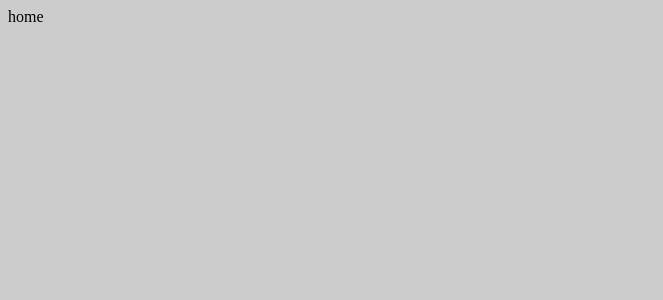
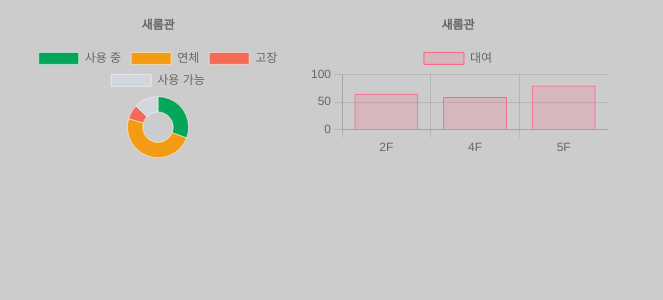
Before and after one commit to innovationacademy-kr/42cabi_admin, a React (Create React App) app in the folder frontend/: page /serom in a window 1280 px wide. Shown: the top 300 px of the page, without its empty margins (0-663 px from the left). Built offline with nearby package versions, Linux system fonts and the light colour scheme; a web font is replaced by a local one.

Commit message:
:sparkles: 메인 페이지에 Chart 추가 #13

```diff
--- /dev/null
+++ b/frontend/src/Charts/FloorStatusChart.tsx
@@ -0,0 +1,51 @@
+import {
+  Chart as ChartJS,
+  CategoryScale,
+  LinearScale,
+  BarElement,
+  Title,
+  Legend,
+  Tooltip,
+} from "chart.js";
+import { Bar } from "react-chartjs-2";
+
+ChartJS.register(
+  CategoryScale,
+  LinearScale,
+  BarElement,
+  Title,
+  Legend,
+  Tooltip
+);
+
+const data = {
+  labels: ["2F", "4F", "5F"],
+  datasets: [
+    {
+      label: "대여",
+      data: [65, 59, 80],
+      backgroundColor: "rgba(255, 99, 132, 0.2)",
+      borderColor: "rgb(255, 99, 132)",
+      borderWidth: 1,
+    },
+  ],
+};
+
+const options = {
+  responsive: false,
+  plugins: {
+    legend: {
+      position: "top" as const,
+    },
+    title: {
+      display: true,
+      text: "새롬관",
+    },
+  },
+};
+
+const FloorStatusChart = () => {
+  return <Bar data={data} options={options} style={{ objectFit: "fill" }} />;
+};
+
+export default FloorStatusChart;
--- /dev/null
+++ b/frontend/src/Charts/TotalStatusChart.tsx
@@ -0,0 +1,36 @@
+import { Chart as ChartJS, ArcElement, Tooltip, Legend } from "chart.js";
+import { Doughnut } from "react-chartjs-2";
+
+ChartJS.register(ArcElement, Tooltip, Legend);
+
+const data = {
+  labels: ["사용 중", "연체", "고장", "사용 가능"],
+  datasets: [
+    {
+      data: [12, 19, 3, 5],
+      backgroundColor: ["#05a55a", "#f39c13", "#f56a54", "#d2d6de"],
+      borderWidth: 0.5,
+    },
+  ],
+};
+
+const options = {
+  responsive: false,
+  plugins: {
+    legend: {
+      position: "top" as const,
+    },
+    title: {
+      display: true,
+      text: "새롬관",
+    },
+  },
+};
+
+const TotalStatusChart = () => {
+  return (
+    <Doughnut data={data} options={options} style={{ objectFit: "fill" }} />
+  );
+};
+
+export default TotalStatusChart;
--- a/frontend/src/Pages/Home.tsx
+++ b/frontend/src/Pages/Home.tsx
@@ -1,5 +1,25 @@
+import styled from "styled-components";
+import TotalStatusChart from "../Charts/TotalStatusChart";
+import FloorStatusChart from "../Charts/FloorStatusChart";
+
 const Home = () => {
-  return <div>home</div>;
+  return (
+    <Container>
+      <div className="innerbox">
+        <TotalStatusChart />
+      </div>
+      <div className="innerbox">
+        <FloorStatusChart />
+      </div>
+    </Container>
+  );
 };
 
+const Container = styled.div`
+  display: flex;
+  width: 50rem;
+  .innerbox {
+    flex: 1;
+  }
+`;
 export default Home;
```
